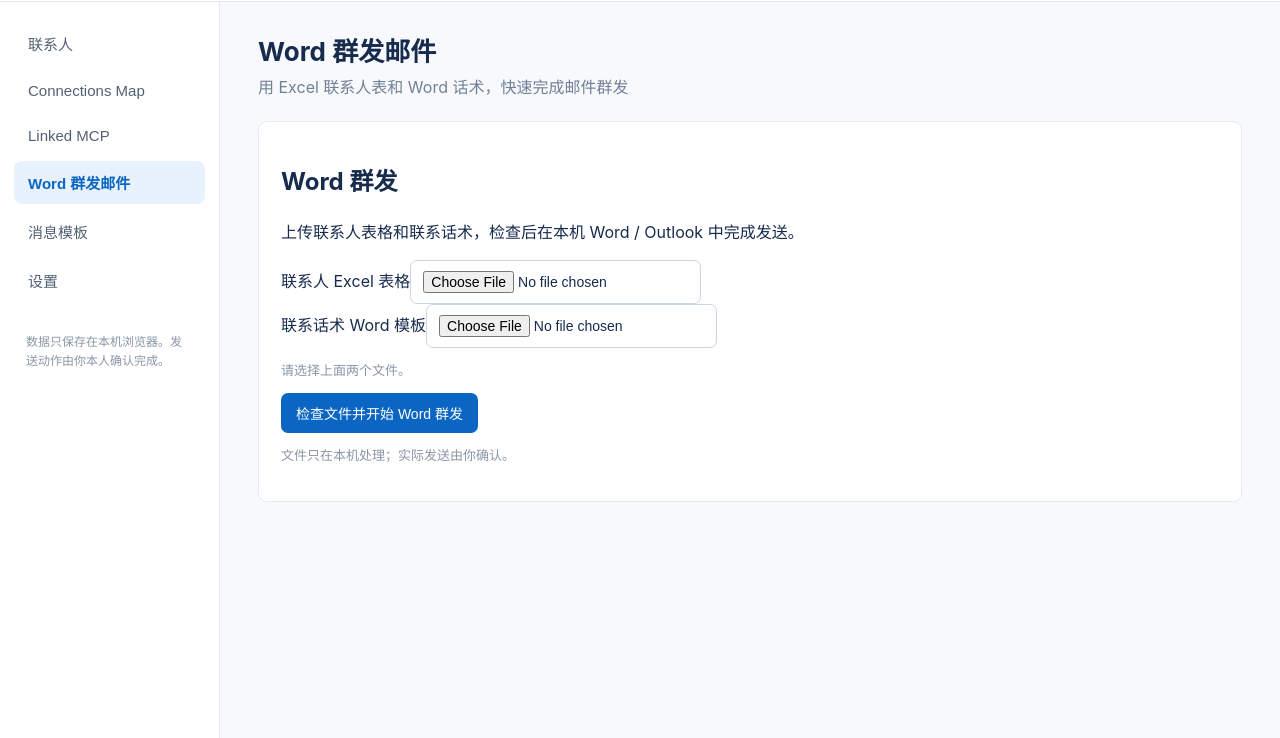
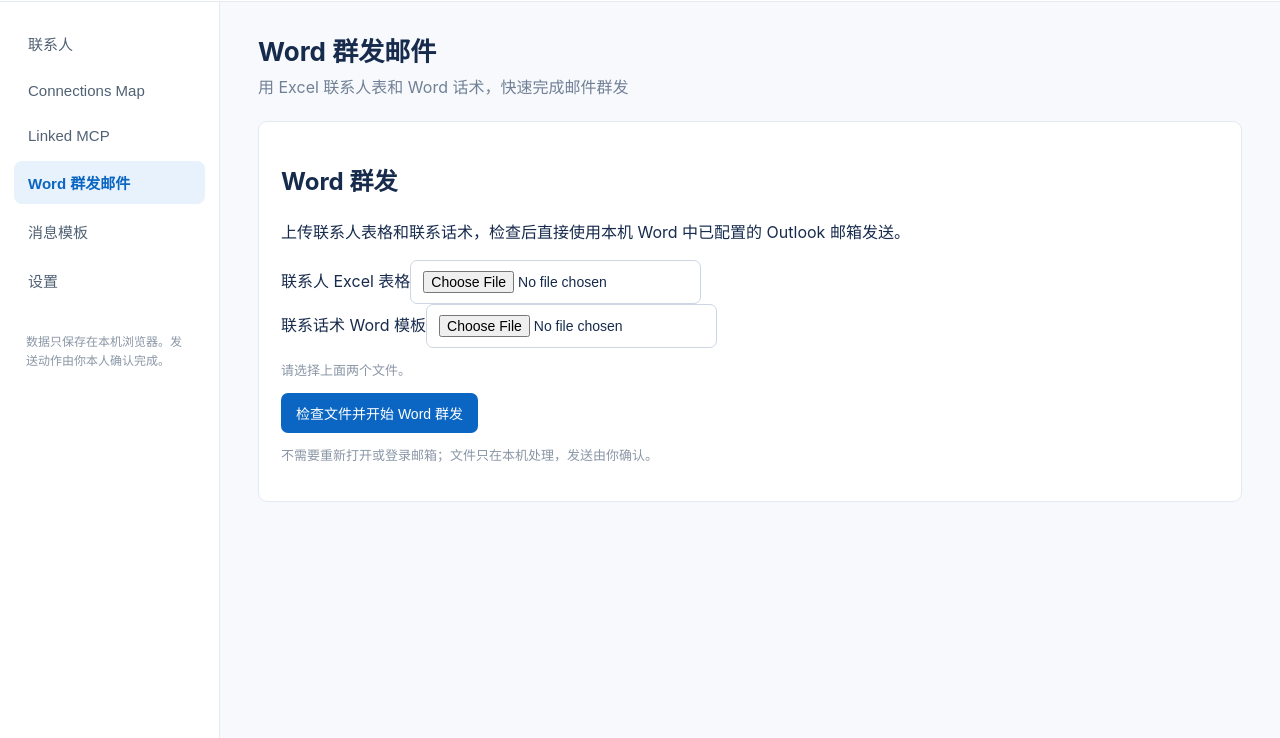
Before and after one commit to jiangjian9803-eng/master-linked, an Electron app: page index.html in a window 1280 px wide. Both pictures are taken after a click on the button "Word 群发邮件". Shown: the part 62-800 px from the top of the page. Drawn offline with Linux system fonts and the light colour scheme.

Commit message:
clarify existing Outlook account workflow

```diff
--- a/index.html
+++ b/index.html
@@ -33,7 +33,7 @@
       </div>
       <div id="connections-mapView" class="view hidden"><div class="page-head"><div><h1>Connections Map</h1><p>人才分布</p></div></div><div class="map-grid"><div class="map-stat"><span>联系人总数</span><strong id="mapTotal">0</strong></div><div class="map-stat"><span>覆盖公司 / 学校</span><strong id="mapCompanies">0</strong></div><div class="map-stat"><span>已发送</span><strong id="mapSent">0</strong></div></div><div class="map-panel"><h2>按公司 / 学校分布</h2><div id="companyMap" class="company-map"></div></div><div class="map-panel"><h2>人才档案</h2><input id="mapSearch" class="map-search" placeholder="搜索姓名、公司、职位" /><div id="mapPeople" class="map-people"></div><div id="personDetail" class="person-detail muted">点击一位联系人查看完整档案。</div></div></div>
       <div id="linked-mcpView" class="view hidden"><div class="page-head"><div><h1>Linked MCP</h1><p>LinkedIn 官方授权接入指引</p></div></div><div class="panel mcp-guide"><h2>手动登录与授权流程</h2><ol><li>点击下方按钮，在新窗口手动登录 LinkedIn。</li><li>前往 LinkedIn Developer Portal 创建应用并申请官方 API 权限。</li><li>配置 OAuth 回调地址，由你本人确认授权。</li><li>将获批的官方连接器配置到 MCP；APP 不接收或保存密码、验证码和 access token。</li></ol><div class="actions"><a class="button secondary" href="https://www.linkedin.com/login" target="_blank" rel="noopener">打开 LinkedIn 登录</a><a class="button secondary" href="https://www.linkedin.com/developers/" target="_blank" rel="noopener">打开 Developer Portal</a></div><p class="muted">说明：LinkedIn 官方 API 是否提供个人私信权限，以实际审批结果为准。未获官方授权时，请使用人工确认发送。</p></div></div>
-      <div id="email-outreachView" class="view hidden"><div class="page-head"><div><h1>Word 群发邮件</h1><p>用 Excel 联系人表和 Word 话术，快速完成邮件群发</p></div></div><div class="panel word-merge"><h2>Word 群发</h2><p>上传联系人表格和联系话术，检查后在本机 Word / Outlook 中完成发送。</p><div class="field"><label>联系人 Excel 表格<input id="wordExcelInput" type="file" accept=".xlsx,.xls,.csv" /></label></div><div class="field"><label>联系话术 Word 模板<input id="wordTemplateInput" type="file" accept=".docx,.doc" /></label></div><p id="wordMergeStatus" class="muted">请选择上面两个文件。</p><button id="wordMergeBtn" class="button" disabled>检查文件并开始 Word 群发</button><p class="muted">文件只在本机处理；实际发送由你确认。</p></div></div>
+      <div id="email-outreachView" class="view hidden"><div class="page-head"><div><h1>Word 群发邮件</h1><p>用 Excel 联系人表和 Word 话术，快速完成邮件群发</p></div></div><div class="panel word-merge"><h2>Word 群发</h2><p>上传联系人表格和联系话术，检查后直接使用本机 Word 中已配置的 Outlook 邮箱发送。</p><div class="field"><label>联系人 Excel 表格<input id="wordExcelInput" type="file" accept=".xlsx,.xls,.csv" /></label></div><div class="field"><label>联系话术 Word 模板<input id="wordTemplateInput" type="file" accept=".docx,.doc" /></label></div><p id="wordMergeStatus" class="muted">请选择上面两个文件。</p><button id="wordMergeBtn" class="button" disabled>检查文件并开始 Word 群发</button><p class="muted">不需要重新打开或登录邮箱；文件只在本机处理，发送由你确认。</p></div></div>
       <div id="templateView" class="view hidden"><div class="page-head"><div><h1>消息模板</h1><p>使用 <code>{GivenName}</code> 自动替换称呼</p></div><button id="saveTemplate">保存模板</button></div><textarea id="templateText" class="template"></textarea><div class="preview"><h3>预览</h3><div id="templatePreview"></div></div></div>
       <div id="settingsView" class="view hidden"><div class="page-head"><div><h1>设置</h1><p>本地应用偏好</p></div></div><div class="panel"><h3>数据管理</h3><button id="clearBtn" class="danger">清空本地数据</button><p class="muted">清空前请先导出备份。此操作不可撤销。</p></div></div>
     </section>
```
